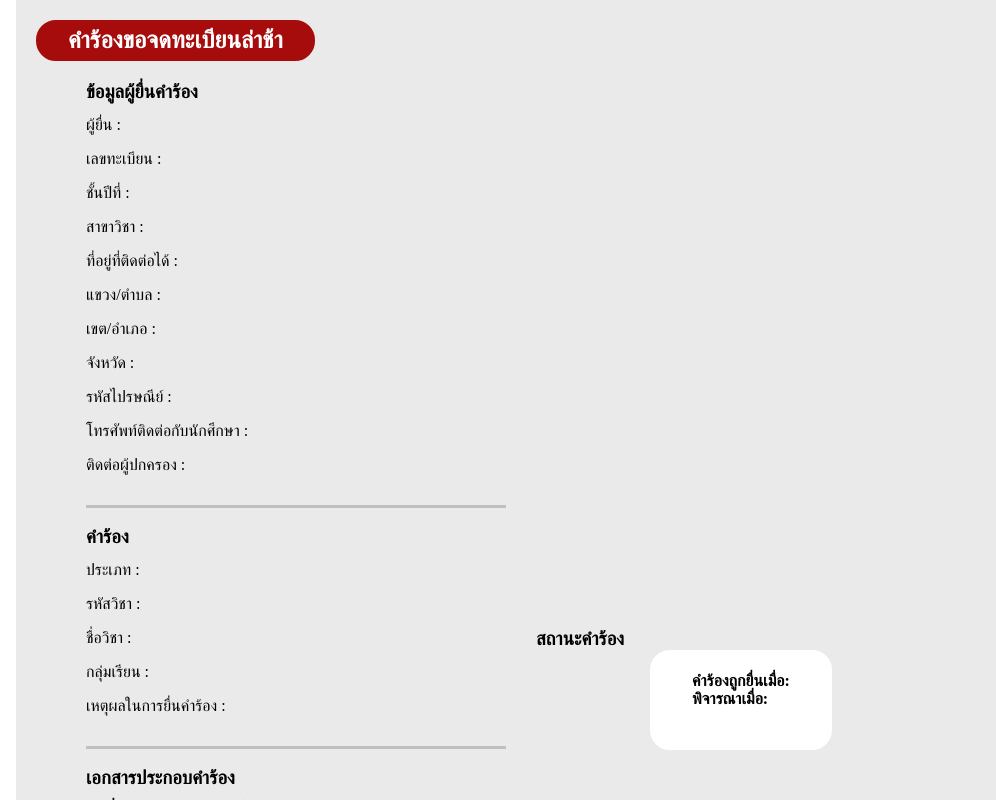
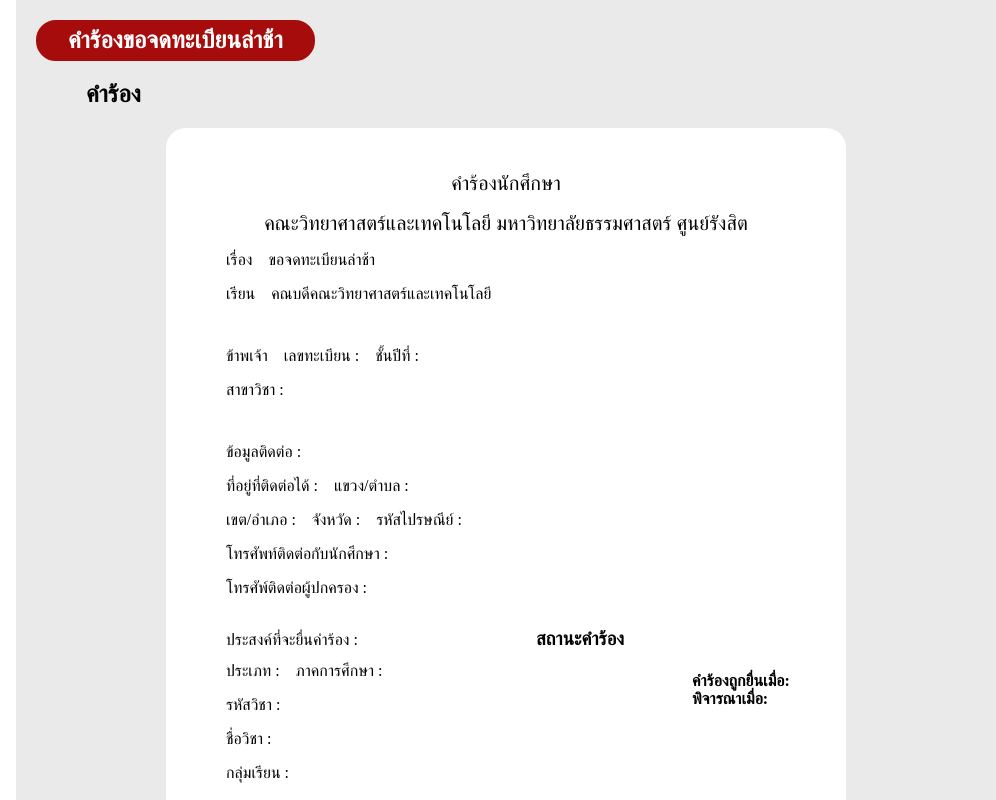
Before and after one commit to Phattharaphum/cs261-group8-100001, a website: page project-root/public/advisorPetitionDetail.html in a window 1280 px wide. Shown: the full height of the page, 284-1280 px from the left. Drawn offline with Linux system fonts and the light colour scheme; no server answers; a web font is replaced by a local one.

Commit message:
CSS/petitionForm

```diff
--- a/project-root/public/advisorPetitionDetail.html
+++ b/project-root/public/advisorPetitionDetail.html
@@ -6,6 +6,8 @@
     <title>ตรวจสอบคำร้อง</title>
     <link rel="preconnect" href="https://fonts.googleapis.com" />
     <link rel="preconnect" href="https://fonts.gstatic.com" crossorigin />
+    <link rel="preconnect" href="https://fonts.googleapis.com">
+    <link rel="preconnect" href="https://fonts.gstatic.com" crossorigin>
     <link
       rel="preload"
       href="https://fonts.googleapis.com/css2?family=Poppins:wght@500;700;900&display=swap"
@@ -18,6 +20,7 @@
       as="style"
       onload="this.rel='stylesheet'"
     />
+    <link href="https://fonts.googleapis.com/css2?family=Bai+Jamjuree:ital,wght@0,200;0,300;0,400;0,500;0,600;0,700;1,200;1,300;1,400;1,500;1,600;1,700&family=Kanit&family=Sarabun:ital,wght@0,100;0,200;0,300;0,400;0,500;0,600;0,700;0,800;1,100;1,200;1,300;1,400;1,500;1,600;1,700;1,800&display=swap"rel="stylesheet">
     <link rel="stylesheet" href="css/studentPetitionsChecked.css" />
     <link rel="stylesheet" href="css/stylesidebar.css" />
     <script defer src="./js/redirect-handler.js"></script>
@@ -115,46 +118,63 @@
       <div class="scallable">
         <h2 class="rounded-border" id="topmain">คำร้องขอจดทะเบียนล่าช้า</h2>
         <div class="middle">
-          <h3 class="bold-text">ข้อมูลผู้ยื่นคำร้อง</h3>
+          <h2 class="bold-text">คำร้อง</h2>
+      <!-- Petition Form -->
+        <div class="petitionDetails">
           <dd>
-            <p>ผู้ยื่น : <span class="highlight" id="student_name"></span></p>
-            <p>เลขทะเบียน : <span class="highlight" id="student_id"></span></p>
-            <p>ชั้นปีที่ : <span class="highlight" id="year"></span></p>
+            <div class="header-form">
+              <p>คำร้องนักศึกษา</p>
+              <p>คณะวิทยาศาสตร์และเทคโนโลยี มหาวิทยาลัยธรรมศาสตร์ ศูนย์รังสิต</p>
+            </div>
+            <div class="subheader-text">
+              <p>เรื่อง&emsp;ขอจดทะเบียนล่าช้า</p>
+              <p>เรียน&emsp;คณบดีคณะวิทยาศาสตร์และเทคโนโลยี</p>
+            </div>
+            <br>
+            <p>ข้าพเจ้า <span class="highlight" id="student_name">&ensp;</span>
+              เลขทะเบียน : <span class="highlight" id="student_id">&ensp;</span>
+              ชั้นปีที่ : <span class="highlight" id="year"></span></p>
             <p>สาขาวิชา : <span class="highlight" id="major"></span></p>
+            <br>
+            <p class="subheader-text">ข้อมูลติดต่อ : </p>
             <p>
-              ที่อยู่ที่ติดต่อได้ :
-              <span class="highlight" id="house_number"></span>
-            </p>
-            <p>แขวง/ตำบล : <span class="highlight" id="sub_district"></span></p>
-            <p>เขต/อำเภอ : <span class="highlight" id="district"></span></p>
-            <p>จังหวัด : <span class="highlight" id="province"></span></p>
-            <p>รหัสไปรษณีย์ : <span class="highlight" id="postcode"></span></p>
+              ที่อยู่ที่ติดต่อได้ : <span class="highlight" id="house_number">&ensp;</span>
+              แขวง/ตำบล : <span class="highlight" id="sub_district">&ensp;</span></p>
+            <p>เขต/อำเภอ : <span class="highlight" id="district">&ensp;</span>
+              จังหวัด : <span class="highlight" id="province">&ensp;</span>
+              รหัสไปรษณีย์ : <span class="highlight" id="postcode">&ensp;</span></p>
             <p>
               โทรศัพท์ติดต่อกับนักศึกษา :
               <span class="highlight" id="student_phone"></span>
             </p>
             <p>
-              ติดต่อผู้ปกครอง :
+              โทรศัพ์ติดต่อผู้ปกครอง :
               <span class="highlight" id="guardian_phone"></span>
             </p>
           </dd>
-          <br />
-          <hr />
-          <br />
-          <h3 class="bold-text">คำร้อง</h3>
+          <br>
+          <p class="subheader-text">ประสงค์ที่จะยื่นคำร้อง : </p>
+
           <dd>
-            <p>ประเภท : <span class="highlight" id="petition_type"></span></p>
+            <p>ประเภท : <span class="highlight" id="petition_type">&ensp;</span>
+              ภาคการศึกษา : <span class="highlight" id="semester"></span></p>
             <p>รหัสวิชา : <span class="highlight" id="subject_code"></span></p>
             <p>ชื่อวิชา : <span class="highlight" id="subject_name"></span></p>
             <p>กลุ่มเรียน : <span class="highlight" id="section"></span></p>
-            <p>
+            <br>
+            <p class="subheader-text">
               เหตุผลในการยื่นคำร้อง :
               <span class="highlight" id="reason"></span>
             </p>
+            <br>
           </dd>
-          <br />
-          <hr />
-          <br />
+          <div class="end-form">
+            <p>ขอแสดงความนับถือ</p>
+            <p><span class="highlight" id="student_name"></span>&nbsp;(นักศึกษา)</p>
+            <br>
+            <p class="time-submit">วันยื่นคำร้องผ่านระบบยื่นคำร้อง : <span id="submit_time"></span></p>
+          </div>
+        </div>
           <h3 class="bold-text">เอกสารประกอบคำร้อง</h3>
           <div class="file">
             <table id="attachedFilesTable">
--- a/project-root/public/css/studentPetitionsChecked.css
+++ b/project-root/public/css/studentPetitionsChecked.css
@@ -61,11 +61,11 @@
 }
 
 #personalInfo {
-    font-weight: bold;
+    font-weight: 500;
 }
 
 #subjectInfo {
-    font-weight: bold;
+    font-weight: 500;
 }
 
 #fileInfo {
@@ -76,20 +76,24 @@
     font-weight: bold;
 }
 
-hr {
+/* hr {
     width: 50%;
     height: 3px;
     border: none;
     background-color: #BFBFBF;
     margin: 0;
     margin-left: 0;
-}
+} */
 
 .file {
     display: flex;
     gap: 20px;
 	padding: 20px;
 	padding-top: 10px;
+}
+
+.file th{
+    font-weight: 400;
 }
 
 .box-container {
@@ -158,3 +162,31 @@
 	margin-top: 20px;
 	font-size: 15pt;
 }
+
+/*Petition Form*/
+.petitionDetails {
+    background-color: #FFFFFF;
+    margin: 20px 80px;
+    padding: 30px 60px;
+    border-radius: 20px;
+    font-family: "Sarabun", sans-serif;
+}
+
+.header-form {
+    font-size: 20px;
+    font-weight: 500;
+    text-align: center;
+}
+
+.subheader-text{
+    font-weight: 500;
+}
+
+.end-form{
+    text-align: right;
+}
+
+.time-submit {
+    margin-right: -20px;
+    font-size: 12px;
+}
```
Also changed, not shown: project-root/public/LateRegisterForm.html (added).
